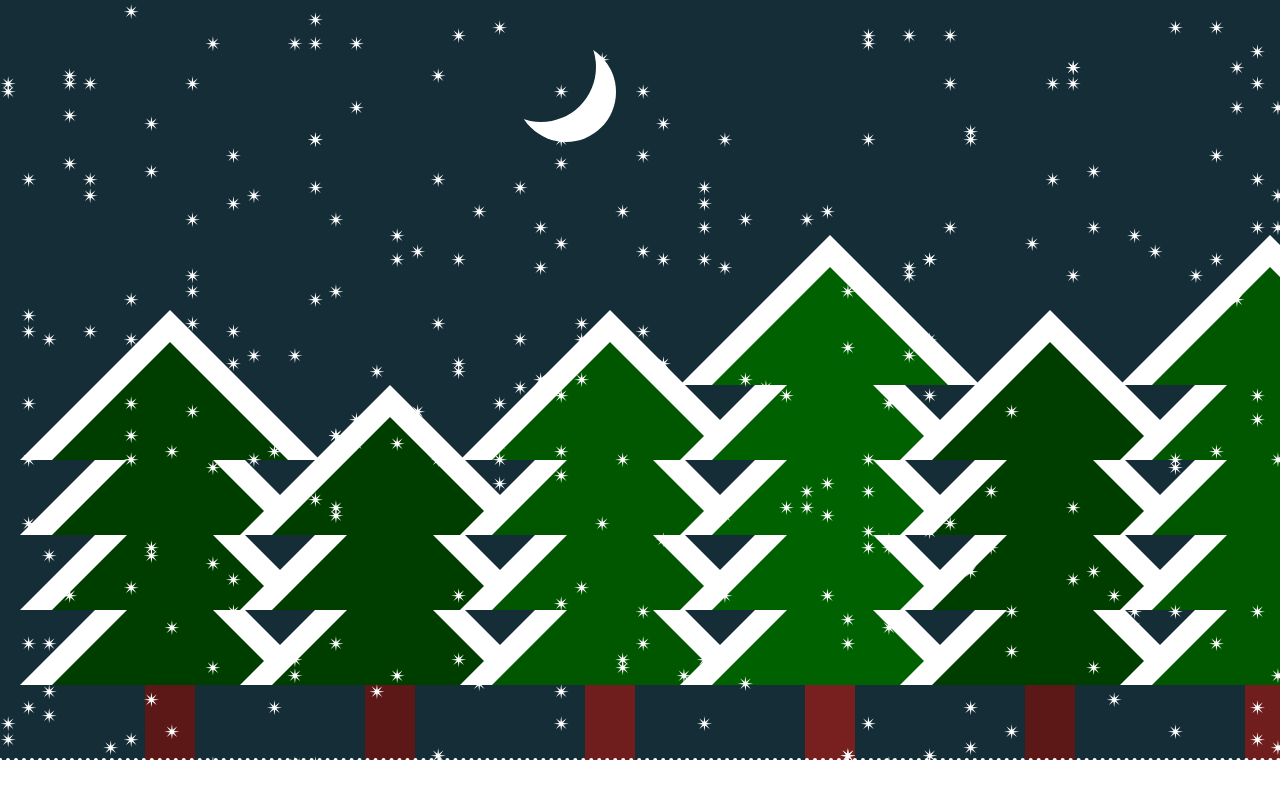
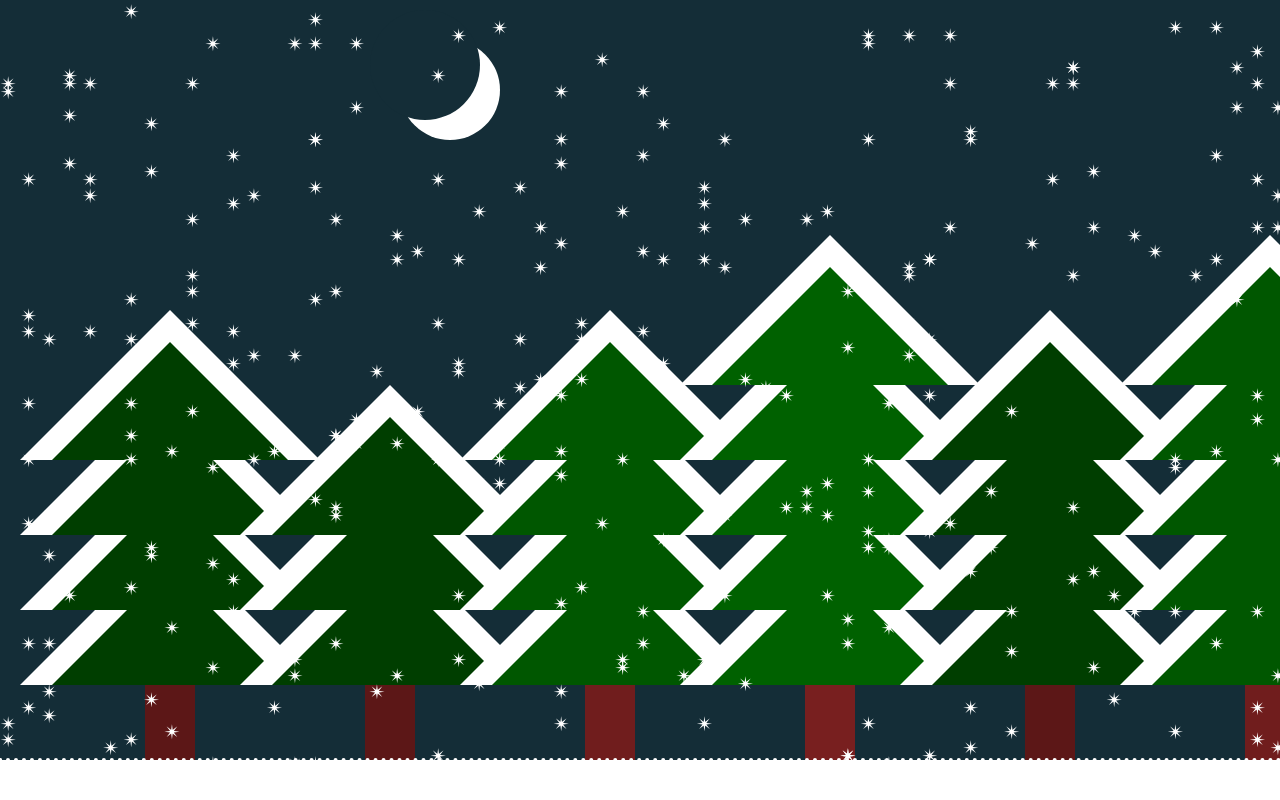
Before and after one commit to bennyschudel/sassmas, a website: page public/index.html in a window 1280 px wide. Shown: the top 800 px of the page. Drawn offline with nearby package versions, Linux system fonts and the light colour scheme; files that its build step writes are made by us from their sources.

Commit message:
removed random function

```diff
--- a/sass/screen.scss
+++ b/sass/screen.scss
@@ -21,8 +21,8 @@ $night-color : rgb(20, 45, 55);
 	);
 
 	position : fixed;
-	left : random(200) + 400px;
-	top  : random(40) + 40px;
+	left : 400px;
+	top  : 40px;
 }
 
 #snowfall {
```
